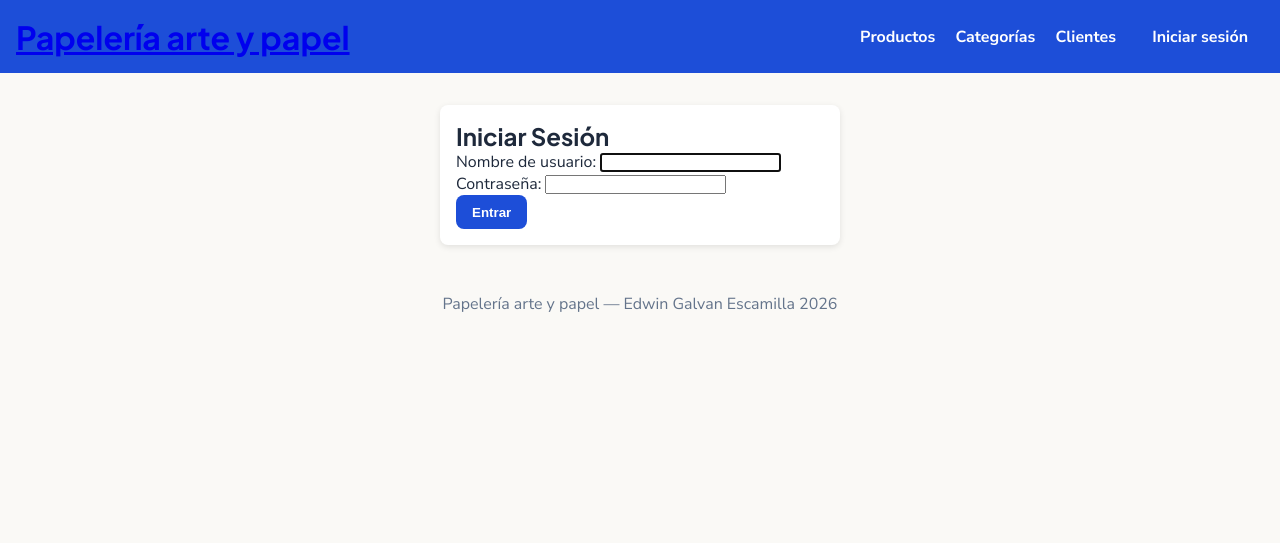
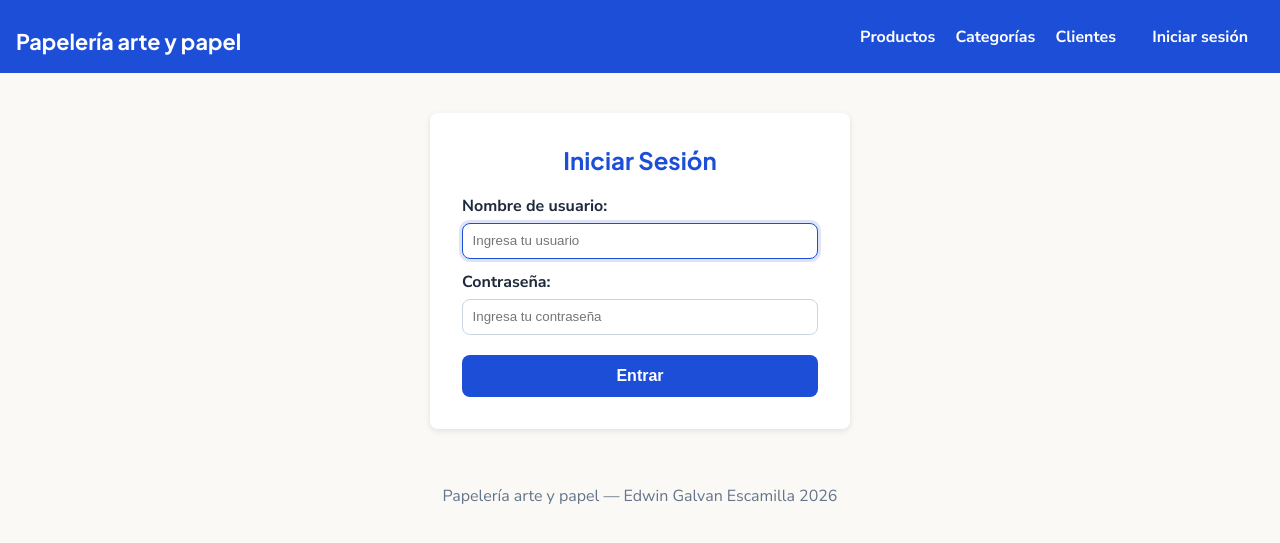
Before and after one commit to gaee100810hhglsda5-alt/proyecto_negocio, a Django app: page /login/ in a window 1280 px wide. Shown: the top 543 px of the page. Run offline with Django 5.2, Linux system fonts and the light colour scheme.

Commit message:
rediseño login

```diff
--- a/static/css/styles.css
+++ b/static/css/styles.css
@@ -51,3 +51,11 @@ footer { text-align: center; padding: var(--space); color: #64748b; margin-top:
     nav a { margin-left: 0; }
     table { display: block; overflow-x: auto; }
 }
+/* Corrección para el logo si es un enlace <a> */
+header .logo, header .logo a { color: #fff; text-decoration: none; font-size: 1.35rem; font-weight: bold; }
+
+/* Estilos específicos para el Login */
+.login-card { max-width: 420px; margin: 2.5rem auto; padding: 2rem; }
+.form-group label { display: block; font-weight: bold; margin-bottom: 0.35rem; color: var(--color-text); }
+.form-control:focus { outline: none; border-color: var(--color-primary); box-shadow: 0 0 0 3px rgba(29, 78, 216, 0.15); }
+.btn-block { width: 100%; margin-top: 0.5rem; font-size: 1rem; padding: 0.75rem; }
--- a/templates/registration/login.html
+++ b/templates/registration/login.html
@@ -1,15 +1,42 @@
 {% extends 'base.html' %}
-{% block title %}Iniciar Sesión{% endblock %}
+
+{% block title %}Iniciar Sesión - Papelería Arte y Papel{% endblock %}
+
 {% block content %}
-<div class="card" style="max-width: 400px; margin: 0 auto;">
-    <h2>Iniciar Sesión</h2>
+<div class="card login-card">
+    <h2 style="margin-bottom: 1.25rem; color: var(--color-primary); text-align: center;">Iniciar Sesión</h2>
+
+    {% if form.errors %}
+    <ul class="messages">
+        <li class="error">Usuario o contraseña incorrectos. Verifica tus datos.</li>
+    </ul>
+    {% endif %}
+
     <form method="post">
         {% csrf_token %}
-        {{ form.as_p }}
-        <button type="submit" class="btn btn-primary">Entrar</button>
+
+        <div class="form-group">
+            <label for="{{ form.username.id_for_label }}">Nombre de usuario:</label>
+            <input type="text"
+                   name="{{ form.username.html_name }}"
+                   id="{{ form.username.id_for_label }}"
+                   value="{{ form.username.value|default_if_none:'' }}"
+                   class="form-control"
+                   placeholder="Ingresa tu usuario"
+                   required autofocus>
+        </div>
+
+        <div class="form-group">
+            <label for="{{ form.password.id_for_label }}">Contraseña:</label>
+            <input type="password"
+                   name="{{ form.password.html_name }}"
+                   id="{{ form.password.id_for_label }}"
+                   class="form-control"
+                   placeholder="Ingresa tu contraseña"
+                   required>
+        </div>
+
+        <button type="submit" class="btn btn-primary btn-block">Entrar</button>
     </form>
-    {% if form.errors %}
-        <p style="color: #dc2626; margin-top: 10px;">Usuario o contraseña incorrectos.</p>
-    {% endif %}
 </div>
 {% endblock %}
```
